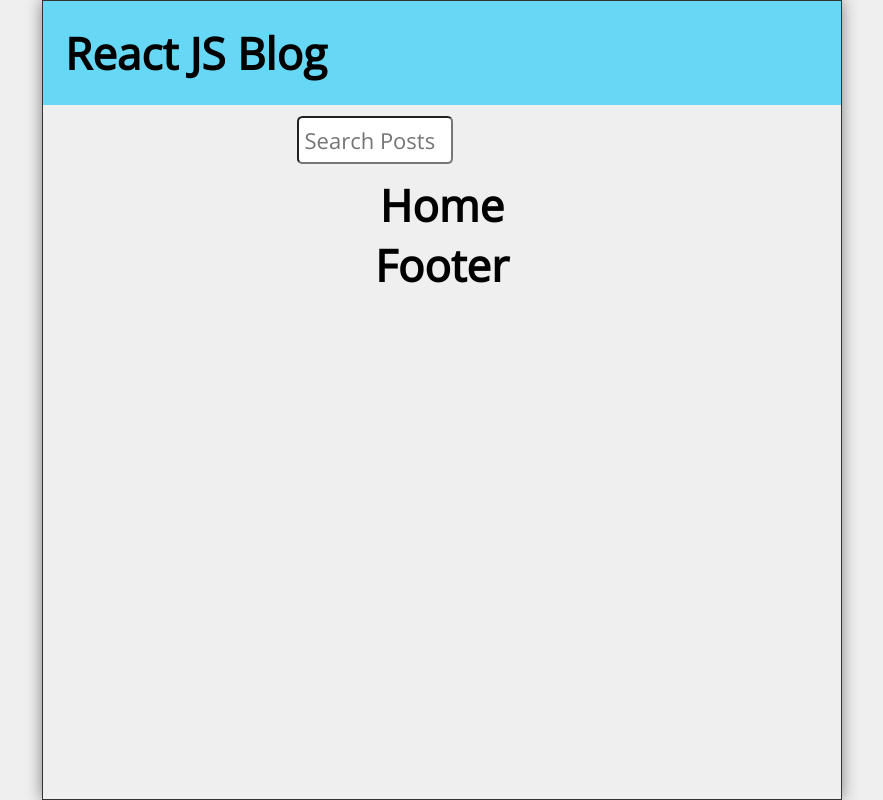
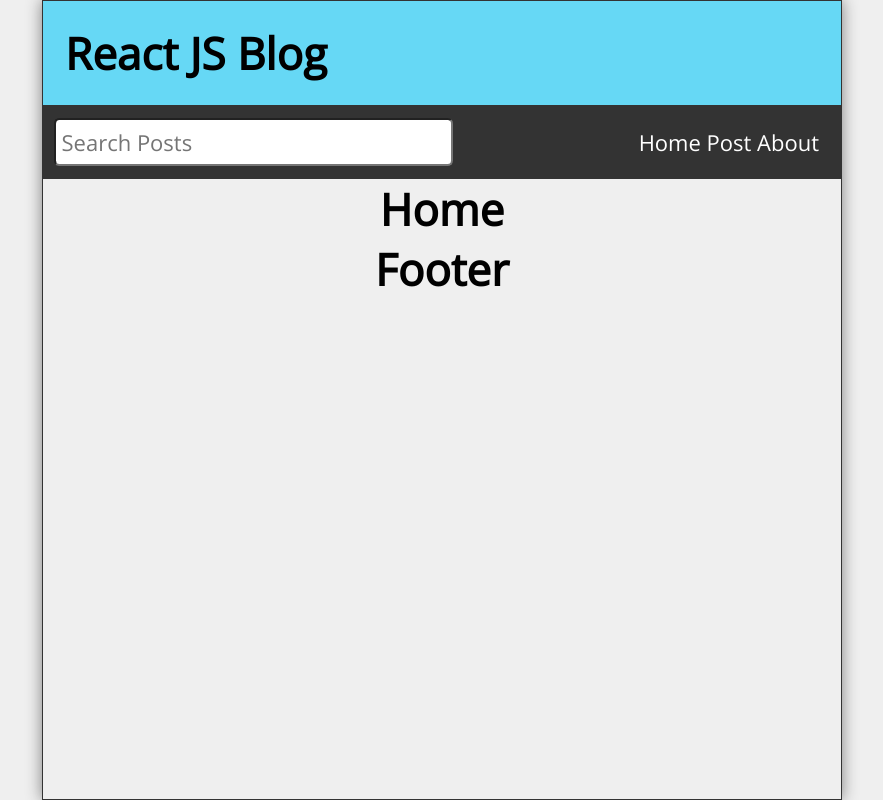
Before and after one commit to AlexisF27/react-router, a React (Create React App) app: page / in a window 1280 px wide. Shown: the whole page, without its empty margins (198-1081 px from the left). Built offline with nearby package versions, Linux system fonts and the light colour scheme.

Commit message:
Nav component with 3 links to routes (Link)

```diff
--- a/src/Nav.js
+++ b/src/Nav.js
@@ -1,16 +1,25 @@
+import { Link } from 'react-router-dom'
 import PropTypes from 'prop-types'
-const Nav = ({search, setSearch}) => {
+const Nav = ({ search, setSearch }) => {
     return (
-        <nav className="nav">
+        <nav className="Nav">
             <form className="searchForm" onSubmit={(event) => event.preventDefault()}>
                 <label htmlFor="search">Search Posts</label>
                 <input
-                id="search"
-                type="text"
-                placeholder="Search Posts"
-                value={search}
-                onChange={(e) => setSearch(e.target.value)}></input>
+                    id="search"
+                    type="text"
+                    placeholder="Search Posts"
+                    value={search}
+                    onChange={(e) => setSearch(e.target.value)}
+                ></input>
             </form>
+            <ul>
+                <li>
+                    <Link to="/"> Home</Link>
+                    <Link to="/post"> Post</Link>
+                    <Link to="/about"> About</Link>
+                </li>
+            </ul>
         </nav>
     )
 }
```
